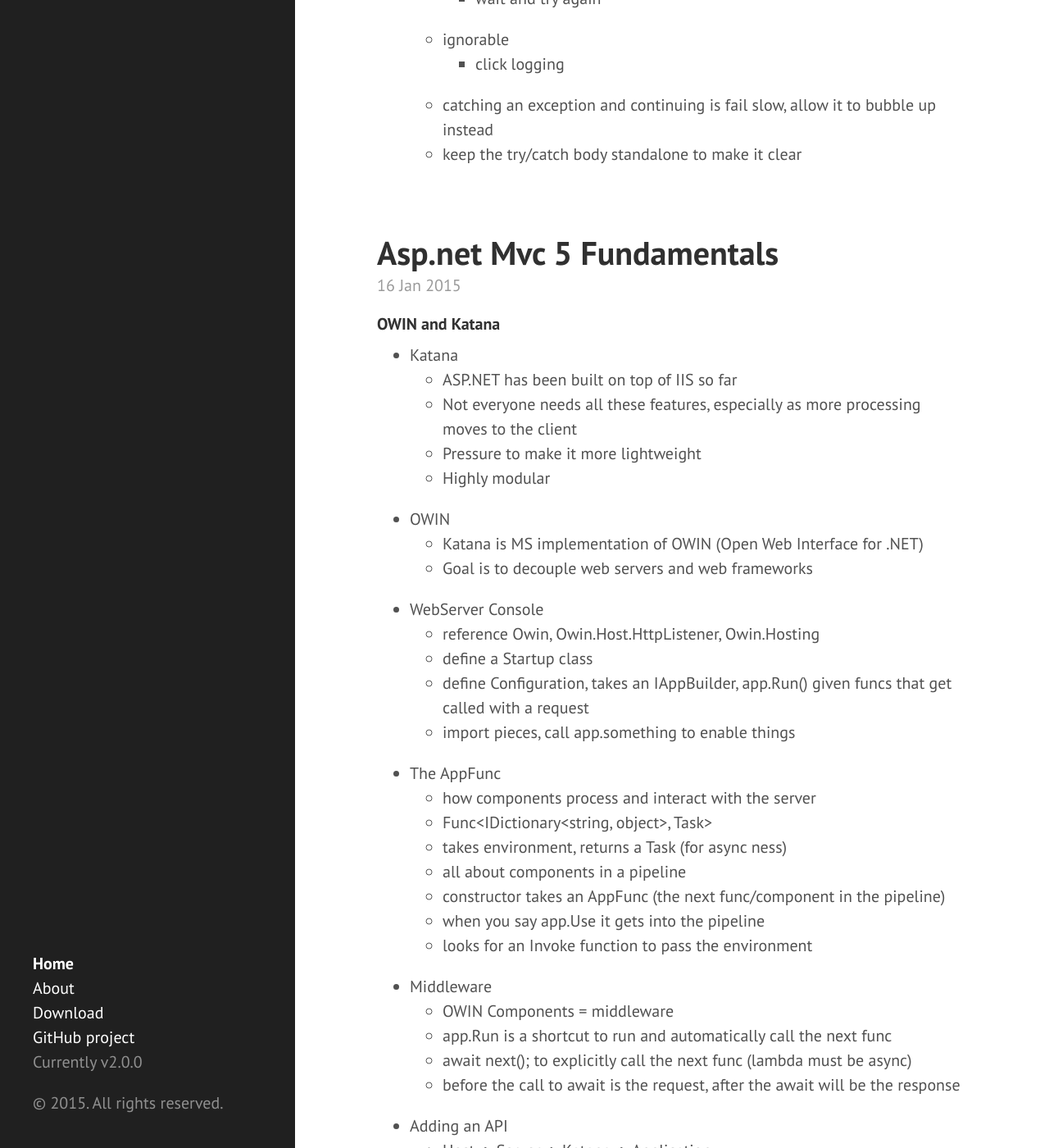
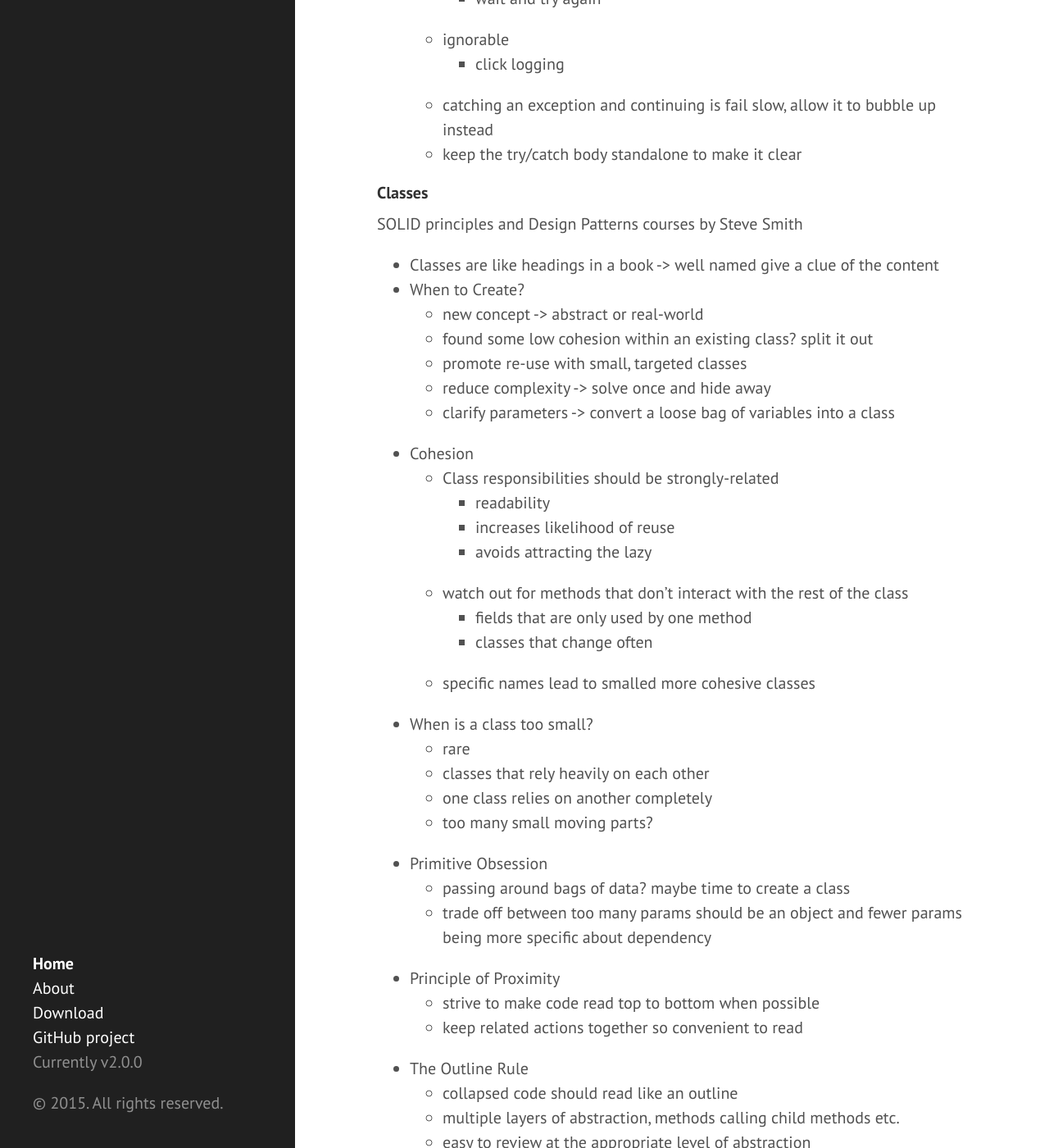
Before and after one commit to eneiand/eneiand.github.io, a Jekyll site: the page built from index.html, in a window 1280 px wide and 1400 px high, scrolled down 4618 px. Shown: the whole window at 82% size. Built offline with Jekyll 4.4.1, drawn with Linux system fonts in a browser that asks for light colours; Markdown is read by kramdown in place of the engine named in the settings; the list of posts is cut into pages by our own code; some of the changed text lies outside the part shown.

Commit message:
Update 2015-01-21-clean-code.md

```diff
--- a/_posts/2015-01-21-clean-code.md
+++ b/_posts/2015-01-21-clean-code.md
@@ -122,3 +122,41 @@
     * click logging
   * catching an exception and continuing is fail slow, allow it to bubble up instead
   * keep the try/catch body standalone to make it clear
+
+#### Classes
+SOLID principles and Design Patterns courses by Steve Smith
+
+* Classes are like headings in a book -> well named give a clue of the content
+* When to Create?
+  * new concept -> abstract or real-world
+  * found some low cohesion within an existing class? split it out
+  * promote re-use with small, targeted classes
+  * reduce complexity -> solve once and hide away
+  * clarify parameters -> convert a loose bag of variables into a class
+* Cohesion
+  * Class responsibilities should be strongly-related
+    * readability
+    * increases likelihood of reuse
+    * avoids attracting the lazy
+  * watch out for methods that don't interact with the rest of the class
+    * fields that are only used by one method
+    * classes that change often
+  * specific names lead to smalled more cohesive classes
+* When is a class too small?
+  *  rare
+  *  classes that rely heavily on each other
+  *  one class relies on another completely
+  *  too many small moving parts?
+* Primitive Obsession
+  * passing around bags of data? maybe time to create a class
+  * trade off between too many params should be an object and fewer params being more specific about dependency
+* Principle of Proximity
+  * strive to make code read top to bottom when possible
+  * keep related actions together so convenient to read
+* The Outline Rule
+  * collapsed code should read like an outline
+  * multiple layers of abstraction, methods calling child methods etc.
+  * easy to review at the appropriate level of abstraction
+
+#### Comments
+*
```
